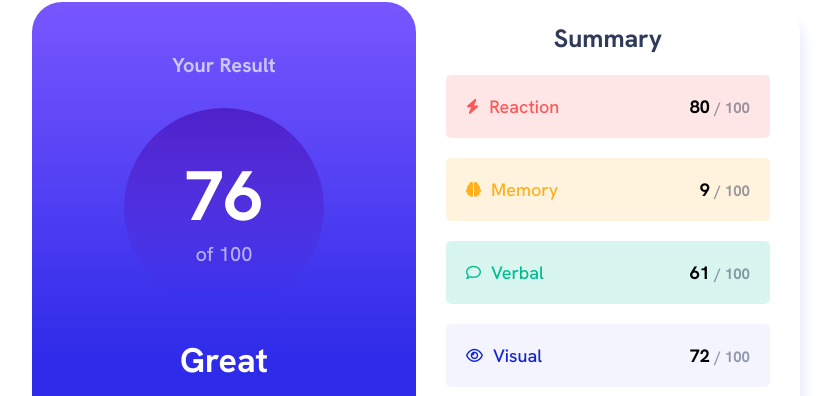
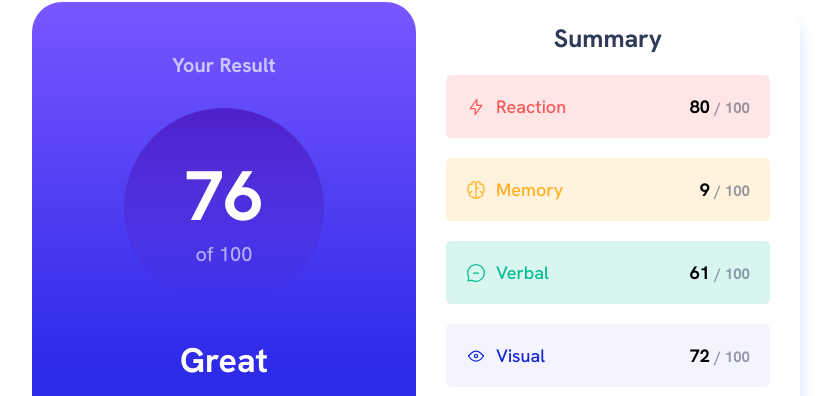
Before and after one commit to OtchereDev/Result-summary-component, a plain HTML site: page index.html in a window 1280 px wide. Shown: the part 139-535 px from the top of the page, without its empty margins (224-1059 px from the left). Drawn offline with Linux system fonts and the light colour scheme.

Commit message:
added right icons

```diff
--- a/index.html
+++ b/index.html
@@ -42,7 +42,21 @@
         <div>
           <div class="result-list-item first">
             <div class="identifier">
-              <i class="fa-solid fa-bolt"></i>
+              <svg
+                xmlns="http://www.w3.org/2000/svg"
+                width="20"
+                height="20"
+                fill="none"
+                viewBox="0 0 20 20"
+              >
+                <path
+                  stroke="#F55"
+                  stroke-linecap="round"
+                  stroke-linejoin="round"
+                  stroke-width="1.25"
+                  d="M10.833 8.333V2.5l-6.666 9.167h5V17.5l6.666-9.167h-5Z"
+                />
+              </svg>
 
               <p>Reaction</p>
             </div>
@@ -52,7 +66,36 @@
 
           <div class="result-list-item second">
             <div class="identifier">
-              <i class="fa-solid fa-brain"></i>
+              <svg
+                xmlns="http://www.w3.org/2000/svg"
+                width="20"
+                height="20"
+                fill="none"
+                viewBox="0 0 20 20"
+              >
+                <path
+                  stroke="#FFB21E"
+                  stroke-linecap="round"
+                  stroke-linejoin="round"
+                  stroke-width="1.25"
+                  d="M5.833 11.667a2.5 2.5 0 1 0 .834 4.858"
+                />
+                <path
+                  stroke="#FFB21E"
+                  stroke-linecap="round"
+                  stroke-linejoin="round"
+                  stroke-width="1.25"
+                  d="M3.553 13.004a3.333 3.333 0 0 1-.728-5.53m.025-.067a2.083 2.083 0 0 1 2.983-2.824m.199.054A2.083 2.083 0 1 1 10 3.75v12.917a1.667 1.667 0 0 1-3.333 0M10 5.833a2.5 2.5 0 0 0 2.5 2.5m1.667 3.334a2.5 2.5 0 1 1-.834 4.858"
+                />
+                <path
+                  stroke="#FFB21E"
+                  stroke-linecap="round"
+                  stroke-linejoin="round"
+                  stroke-width="1.25"
+                  d="M16.447 13.004a3.334 3.334 0 0 0 .728-5.53m-.025-.067a2.083 2.083 0 0 0-2.983-2.824M10 3.75a2.085 2.085 0 0 1 2.538-2.033 2.084 2.084 0 0 1 1.43 2.92m-.635 12.03a1.667 1.667 0 0 1-3.333 0"
+                />
+              </svg>
+
               <p>Memory</p>
             </div>
 
@@ -61,8 +104,21 @@
 
           <div class="result-list-item third">
             <div class="identifier">
-              <i class="fa-regular fa-comment"></i>
-
+              <svg
+                xmlns="http://www.w3.org/2000/svg"
+                width="20"
+                height="20"
+                fill="none"
+                viewBox="0 0 20 20"
+              >
+                <path
+                  stroke="#00BB8F"
+                  stroke-linecap="round"
+                  stroke-linejoin="round"
+                  stroke-width="1.25"
+                  d="M7.5 10h5M10 18.333A8.333 8.333 0 1 0 1.667 10c0 1.518.406 2.942 1.115 4.167l-.699 3.75 3.75-.699A8.295 8.295 0 0 0 10 18.333Z"
+                />
+              </svg>
               <p>Verbal</p>
             </div>
 
@@ -71,8 +127,28 @@
 
           <div class="result-list-item fourth">
             <div class="identifier">
-              <i class="fa-regular fa-eye"></i>
-
+              <svg
+                xmlns="http://www.w3.org/2000/svg"
+                width="20"
+                height="20"
+                fill="none"
+                viewBox="0 0 20 20"
+              >
+                <path
+                  stroke="#1125D6"
+                  stroke-linecap="round"
+                  stroke-linejoin="round"
+                  stroke-width="1.25"
+                  d="M10 11.667a1.667 1.667 0 1 0 0-3.334 1.667 1.667 0 0 0 0 3.334Z"
+                />
+                <path
+                  stroke="#1125D6"
+                  stroke-linecap="round"
+                  stroke-linejoin="round"
+                  stroke-width="1.25"
+                  d="M17.5 10c-1.574 2.492-4.402 5-7.5 5s-5.926-2.508-7.5-5C4.416 7.632 6.66 5 10 5s5.584 2.632 7.5 5Z"
+                />
+              </svg>
               <p>Visual</p>
             </div>
 
```
